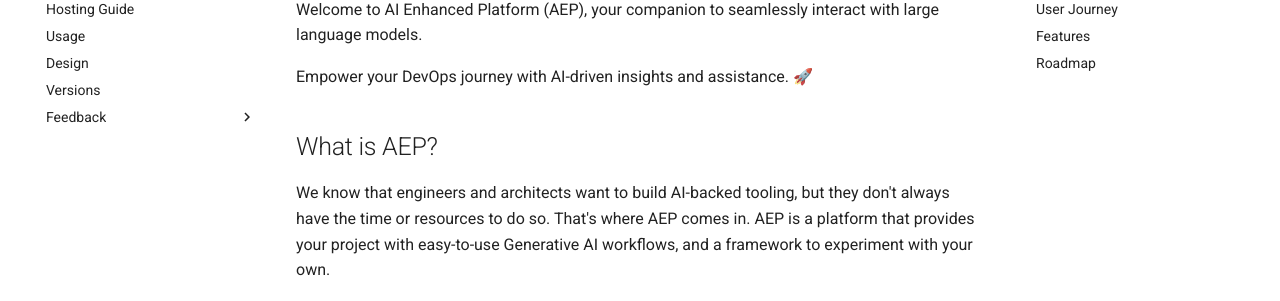
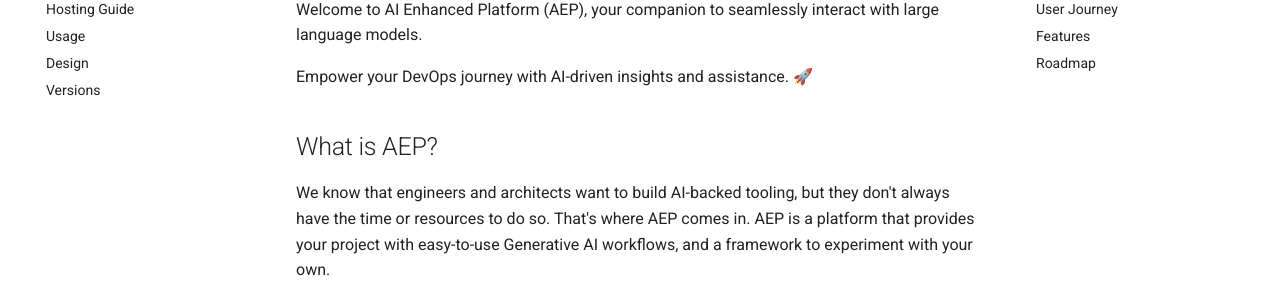
Before and after one commit to KainosSoftwareLtd/ai-enhanced-platform, an MkDocs documentation site: the page built from docs/mkdocs/aep-docs/docs/index.md, in a window 1280 px wide. Shown: the part 183-484 px from the top of the page. Built offline with MkDocs 1.6.1 and Material for MkDocs 9.7.7, drawn with Linux system fonts in a browser that asks for light colours.

Commit message:
deploy github pages

```diff
--- a/docs/mkdocs/aep-docs/mkdocs.yml
+++ b/docs/mkdocs/aep-docs/mkdocs.yml
@@ -8,7 +8,5 @@ nav:
   - Usage: usage.md
   - Design: design.md
   - Versions: version.md
-  - Feedback:
-      - Overview: feedback.md
 theme:
   name: material
```
Also changed, not shown: 1 other file.
